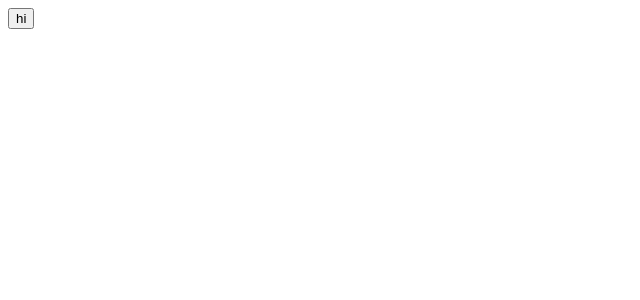
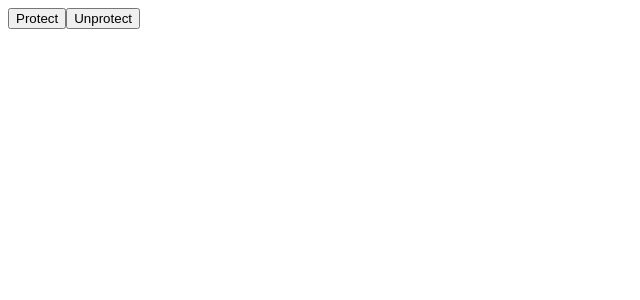
Before and after one commit to bae-sh/NomadCoder-hook, a React (Create React App) app in the folder hook/: page / in a window 1280 px wide. Shown: the top 300 px of the page, without its empty margins (0-640 px from the left). Built offline with nearby package versions, Linux system fonts and the light colour scheme.

Commit message:
usePreventLeave

```diff
--- a/hook/src/App.js
+++ b/hook/src/App.js
@@ -1,27 +1,23 @@
 import { useEffect, useRef } from "react";
 
-const useConfirm = (messege = "", callback, rejection) => {
-    if (callback && typeof callback !== "function") {
-        return;
-    }
-    console.log(123);
-    const confirmAction = () => {
-        if (window.confirm(messege)) {
-            callback();
-        } else {
-            rejection();
-        }
+const usePreventLeave = () => {
+    const listener = (event) => {
+        event.preventDefault();
+        event.returnValue = "";
     };
-    return confirmAction;
+    const enablePrevent = () =>
+        window.addEventListener("beforeunload", listener);
+    const disablePrevent = () =>
+        window.removeEventListener("beforeunload", listener);
+    return { enablePrevent, disablePrevent };
 };
+function App() {
+    const { enablePrevent, disablePrevent } = usePreventLeave();
 
-function App() {
-    const deleteWorld = () => console.log("Deleting the wolrd");
-    const abort = () => console.log("abort");
-    const confirmDelete = useConfirm("Are you sure?", deleteWorld, abort);
     return (
         <div>
-            <button onClick={confirmDelete}>hi</button>
+            <button onClick={enablePrevent}>Protect</button>
+            <button onClick={disablePrevent}>Unprotect</button>
         </div>
     );
 }
```
